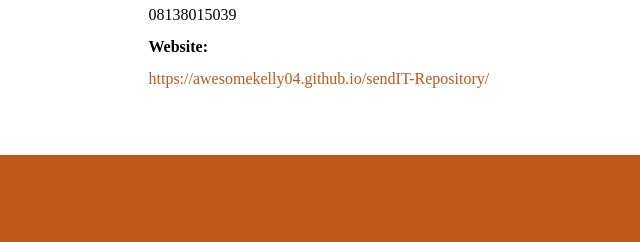
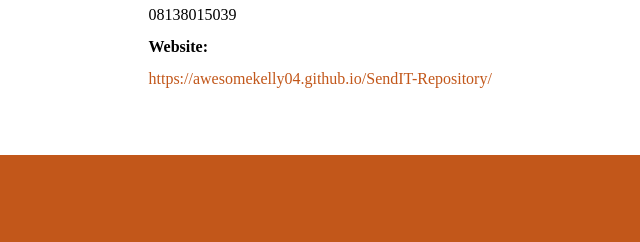
Before and after one commit to awesomeKelly04/SendIT-Repository, a plain HTML site: page contactus.html in a window 1280 px wide. Shown: the part 357-599 px from the top of the page, 184-824 px from the left. Drawn offline with Linux system fonts and the light colour scheme.

Commit message:
My sendIT UI

```diff
--- a/contactus.html
+++ b/contactus.html
@@ -44,7 +44,7 @@
       <div class="parcels-view">
         <h3>Our Contact Details</h3><br>
         <h1>Address:</h1><br>Behind Police Signboard,<br>Airport road, <br>Lugbe, Abuja - FCT<br><br>
-        <h1>Phone Number:</h1><br>08138015039<br><br><h1>Website:</h1><br><a href="https://awesomekelly04.github.io/sendIT-Repository/">https://awesomekelly04.github.io/sendIT-Repository/</a><br><br><br><br>
+        <h1>Phone Number:</h1><br>08138015039<br><br><h1>Website:</h1><br><a href="https://awesomekelly04.github.io/SendIT-Repository/">https://awesomekelly04.github.io/SendIT-Repository/</a><br><br><br><br>
       </div>
     </section>
     </main>
```
